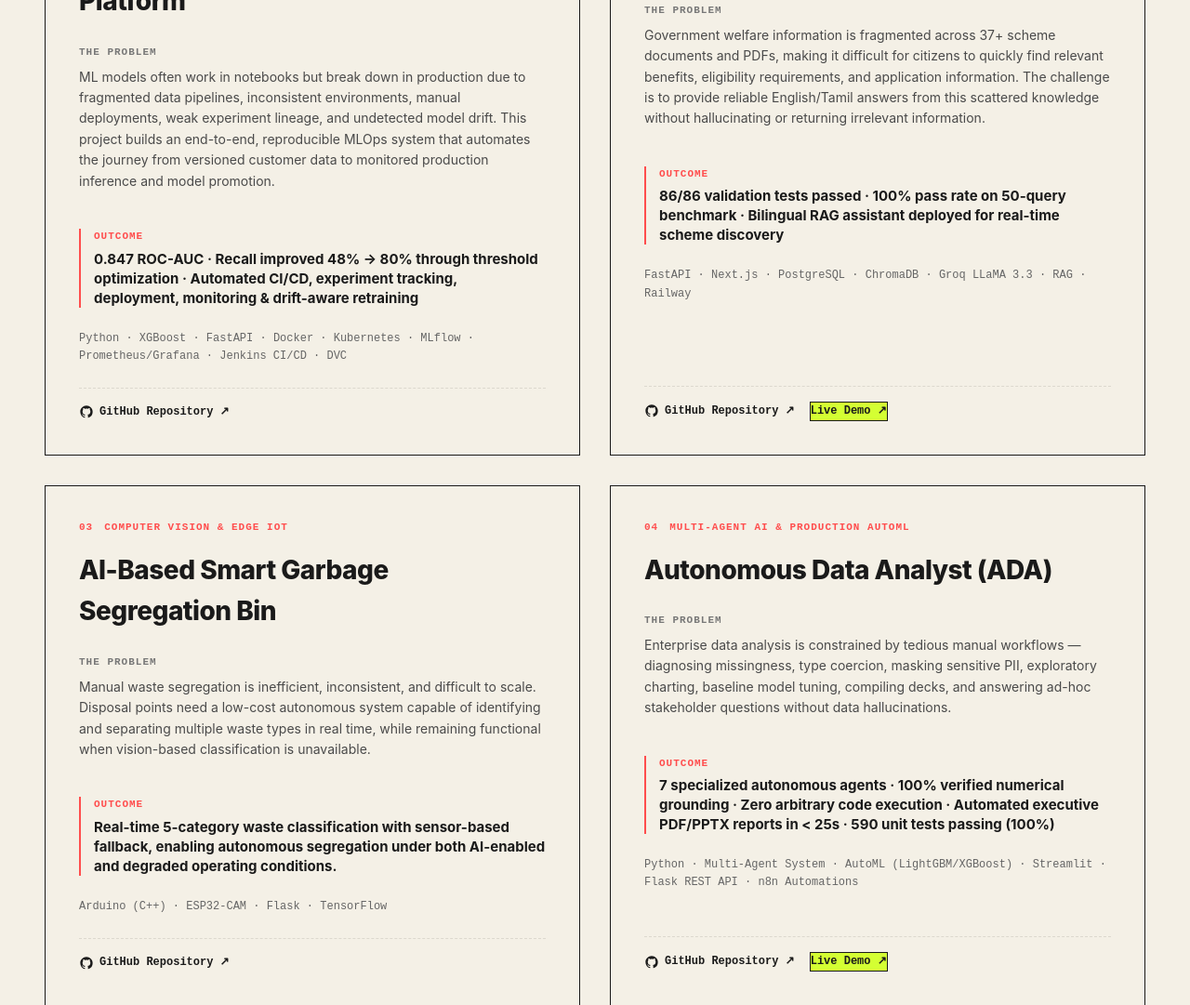
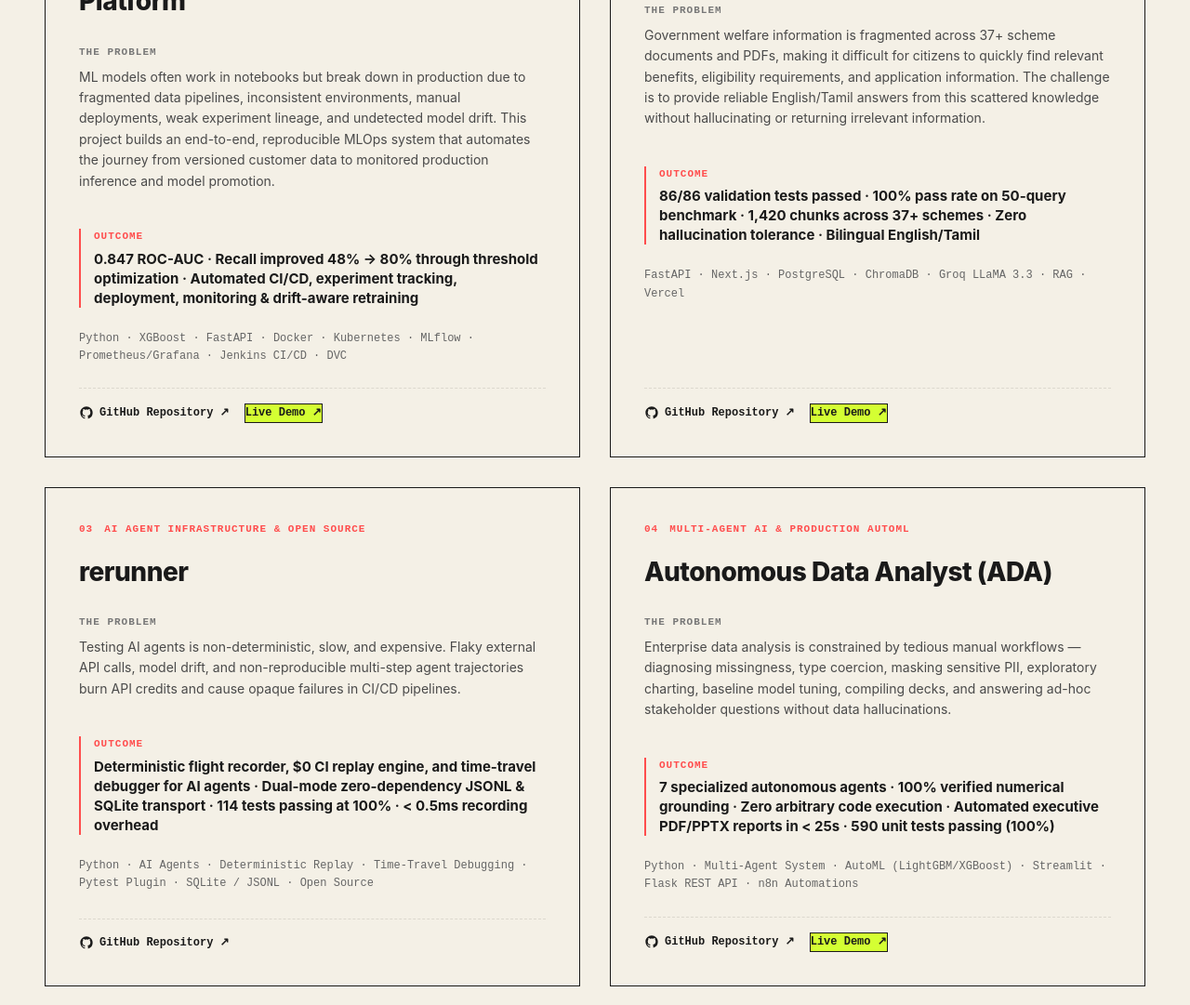
Before and after one commit to aakash1552005/aakash1552005.github.io, a plain HTML site: page index.html in a window 1280 px wide. Shown: the part 1946-3027 px from the top of the page at 93% size. Drawn offline with Linux system fonts and the light colour scheme.

Commit message:
feat(projects): update flagship projects with live demos and add rerunner open source library
Signed-off-by: AAKASH S S <aakash1552005@gmail.com>

```diff
--- a/index.html
+++ b/index.html
@@ -177,8 +177,8 @@
           {
             "@type": "ListItem",
             "position": 3,
-            "name": "AI-Based Smart Garbage Segregation Bin",
-            "description": "Edge IoT waste classification system featuring real-time 5-category segregation with sensor-based fallback logic using Arduino, ESP32-CAM, Flask, and TensorFlow."
+            "name": "rerunner",
+            "description": "Deterministic flight recorder, $0 CI replay engine, and time-travel debugger for AI agents with 114 tests passing at 100%."
           },
           {
             "@type": "ListItem",
@@ -490,6 +490,9 @@
                 <svg width="16" height="16" viewBox="0 0 24 24" fill="currentColor"><path d="M12 2C6.477 2 2 6.484 2 12.017c0 4.425 2.865 8.18 6.839 9.504.5.092.682-.217.682-.483 0-.237-.008-.868-.013-1.703-2.782.605-3.369-1.343-3.369-1.343-.454-1.158-1.11-1.466-1.11-1.466-.908-.62.069-.608.069-.608 1.003.07 1.53 1.032 1.53 1.032.892 1.53 2.341 1.088 2.91.832.092-.647.35-1.088.636-1.338-2.22-.253-4.555-1.113-4.555-4.951 0-1.093.39-1.988 1.029-2.688-.103-.253-.446-1.272.098-2.65 0 0 .84-.27 2.75 1.026A9.564 9.564 0 0112 6.844c.85.004 1.705.115 2.504.337 1.909-1.296 2.747-1.027 2.747-1.027.546 1.379.202 2.398.1 2.651.64.7 1.028 1.595 1.028 2.688 0 3.848-2.339 4.695-4.566 4.943.359.309.678.92.678 1.855 0 1.338-.012 2.419-.012 2.747 0 .268.18.58.688.482A10.019 10.019 0 0022 12.017C22 6.484 17.522 2 12 2z"/></svg>
                 <span>GitHub Repository ↗</span>
               </a>
+              <a href="https://telco-churn-mlops.streamlit.app/" target="_blank" rel="nofollow noopener noreferrer" class="project-link live-link">
+                <span>Live Demo ↗</span>
+              </a>
             </div>
           </article>
 
@@ -510,11 +513,11 @@
 
             <div class="outcome-box">
               <div class="outcome-label">OUTCOME</div>
-              <div class="outcome-val">86/86 validation tests passed · 100% pass rate on 50-query benchmark · Bilingual RAG assistant deployed for real-time scheme discovery</div>
+              <div class="outcome-val">86/86 validation tests passed · 100% pass rate on 50-query benchmark · 1,420 chunks across 37+ schemes · Zero hallucination tolerance · Bilingual English/Tamil</div>
             </div>
 
             <div class="project-tags">
-              <span>FastAPI</span> · <span>Next.js</span> · <span>PostgreSQL</span> · <span>ChromaDB</span> · <span>Groq LLaMA 3.3</span> · <span>RAG</span> · <span>Railway</span>
+              <span>FastAPI</span> · <span>Next.js</span> · <span>PostgreSQL</span> · <span>ChromaDB</span> · <span>Groq LLaMA 3.3</span> · <span>RAG</span> · <span>Vercel</span>
             </div>
 
             <div class="project-links">
@@ -522,38 +525,38 @@
                 <svg width="16" height="16" viewBox="0 0 24 24" fill="currentColor"><path d="M12 2C6.477 2 2 6.484 2 12.017c0 4.425 2.865 8.18 6.839 9.504.5.092.682-.217.682-.483 0-.237-.008-.868-.013-1.703-2.782.605-3.369-1.343-3.369-1.343-.454-1.158-1.11-1.466-1.11-1.466-.908-.62.069-.608.069-.608 1.003.07 1.53 1.032 1.53 1.032.892 1.53 2.341 1.088 2.91.832.092-.647.35-1.088.636-1.338-2.22-.253-4.555-1.113-4.555-4.951 0-1.093.39-1.988 1.029-2.688-.103-.253-.446-1.272.098-2.65 0 0 .84-.27 2.75 1.026A9.564 9.564 0 0112 6.844c.85.004 1.705.115 2.504.337 1.909-1.296 2.747-1.027 2.747-1.027.546 1.379.202 2.398.1 2.651.64.7 1.028 1.595 1.028 2.688 0 3.848-2.339 4.695-4.566 4.943.359.309.678.92.678 1.855 0 1.338-.012 2.419-.012 2.747 0 .268.18.58.688.482A10.019 10.019 0 0022 12.017C22 6.484 17.522 2 12 2z"/></svg>
                 <span>GitHub Repository ↗</span>
               </a>
-              <a href="https://frontend-production-ee49.up.railway.app" target="_blank" rel="nofollow noopener noreferrer" class="project-link live-link">
+              <a href="https://tn-gov-ai-assistant.vercel.app/" target="_blank" rel="nofollow noopener noreferrer" class="project-link live-link">
                 <span>Live Demo ↗</span>
               </a>
             </div>
           </article>
 
-          <!-- Project 3: AI-Based Smart Garbage Segregation Bin -->
+          <!-- Project 3: rerunner -->
           <article class="project-card">
             <div class="project-meta">
               <span class="project-num">03</span>
-              <span class="project-category">COMPUTER VISION &amp; EDGE IOT</span>
+              <span class="project-category">AI AGENT INFRASTRUCTURE &amp; OPEN SOURCE</span>
             </div>
-            <h3 class="project-title">AI-Based Smart Garbage Segregation Bin</h3>
+            <h3 class="project-title">rerunner</h3>
 
             <div class="project-block">
               <div class="block-label">THE PROBLEM</div>
               <p class="block-text">
-                Manual waste segregation is inefficient, inconsistent, and difficult to scale. Disposal points need a low-cost autonomous system capable of identifying and separating multiple waste types in real time, while remaining functional when vision-based classification is unavailable.
+                Testing AI agents is non-deterministic, slow, and expensive. Flaky external API calls, model drift, and non-reproducible multi-step agent trajectories burn API credits and cause opaque failures in CI/CD pipelines.
               </p>
             </div>
 
             <div class="outcome-box">
               <div class="outcome-label">OUTCOME</div>
-              <div class="outcome-val">Real-time 5-category waste classification with sensor-based fallback, enabling autonomous segregation under both AI-enabled and degraded operating conditions.</div>
+              <div class="outcome-val">Deterministic flight recorder, $0 CI replay engine, and time-travel debugger for AI agents · Dual-mode zero-dependency JSONL &amp; SQLite transport · 114 tests passing at 100% · &lt; 0.5ms recording overhead</div>
             </div>
 
             <div class="project-tags">
-              <span>Arduino (C++)</span> · <span>ESP32-CAM</span> · <span>Flask</span> · <span>TensorFlow</span>
+              <span>Python</span> · <span>AI Agents</span> · <span>Deterministic Replay</span> · <span>Time-Travel Debugging</span> · <span>Pytest Plugin</span> · <span>SQLite / JSONL</span> · <span>Open Source</span>
             </div>
 
             <div class="project-links">
-              <a href="https://github.com/aakash1552005/smart-waste-segregation-bin" target="_blank" rel="nofollow noopener noreferrer" class="project-link">
+              <a href="https://github.com/aakash1552005/rerunner" target="_blank" rel="nofollow noopener noreferrer" class="project-link">
                 <svg width="16" height="16" viewBox="0 0 24 24" fill="currentColor"><path d="M12 2C6.477 2 2 6.484 2 12.017c0 4.425 2.865 8.18 6.839 9.504.5.092.682-.217.682-.483 0-.237-.008-.868-.013-1.703-2.782.605-3.369-1.343-3.369-1.343-.454-1.158-1.11-1.466-1.11-1.466-.908-.62.069-.608.069-.608 1.003.07 1.53 1.032 1.53 1.032.892 1.53 2.341 1.088 2.91.832.092-.647.35-1.088.636-1.338-2.22-.253-4.555-1.113-4.555-4.951 0-1.093.39-1.988 1.029-2.688-.103-.253-.446-1.272.098-2.65 0 0 .84-.27 2.75 1.026A9.564 9.564 0 0112 6.844c.85.004 1.705.115 2.504.337 1.909-1.296 2.747-1.027 2.747-1.027.546 1.379.202 2.398.1 2.651.64.7 1.028 1.595 1.028 2.688 0 3.848-2.339 4.695-4.566 4.943.359.309.678.92.678 1.855 0 1.338-.012 2.419-.012 2.747 0 .268.18.58.688.482A10.019 10.019 0 0022 12.017C22 6.484 17.522 2 12 2z"/></svg>
                 <span>GitHub Repository ↗</span>
               </a>
```
Also changed, not shown: llms-full.txt, llms.txt.
